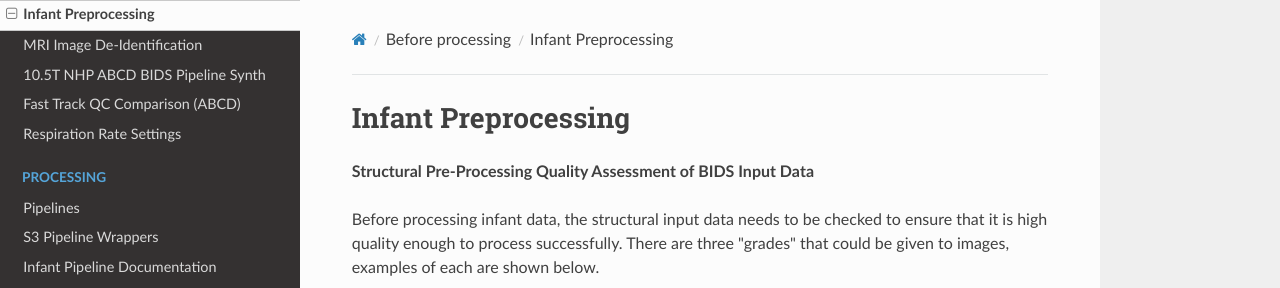
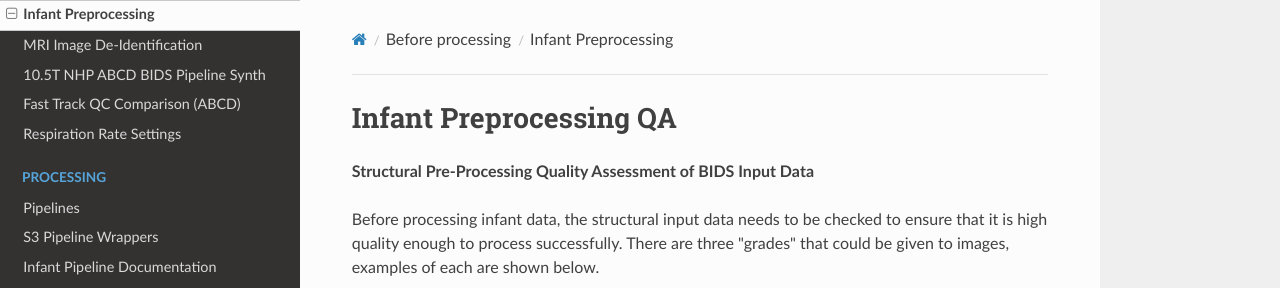
Before and after one commit to DCAN-Labs/cdni-brain, an MkDocs documentation site: the page built from docs/infant-preproc.md, in a window 1280 px wide and 1348 px high. Shown: the top 288 px of the window. Built offline with MkDocs 1.6.1, drawn with Linux system fonts in a browser that asks for light colours; nearby versions of some CDN libraries.

Commit message:
update title

```diff
--- a/docs/infant-preproc.md
+++ b/docs/infant-preproc.md
@@ -1,4 +1,4 @@
-# Infant Preprocessing
+# Infant Preprocessing QA
 
 **Structural Pre-Processing Quality Assessment of BIDS Input Data**
 
```
